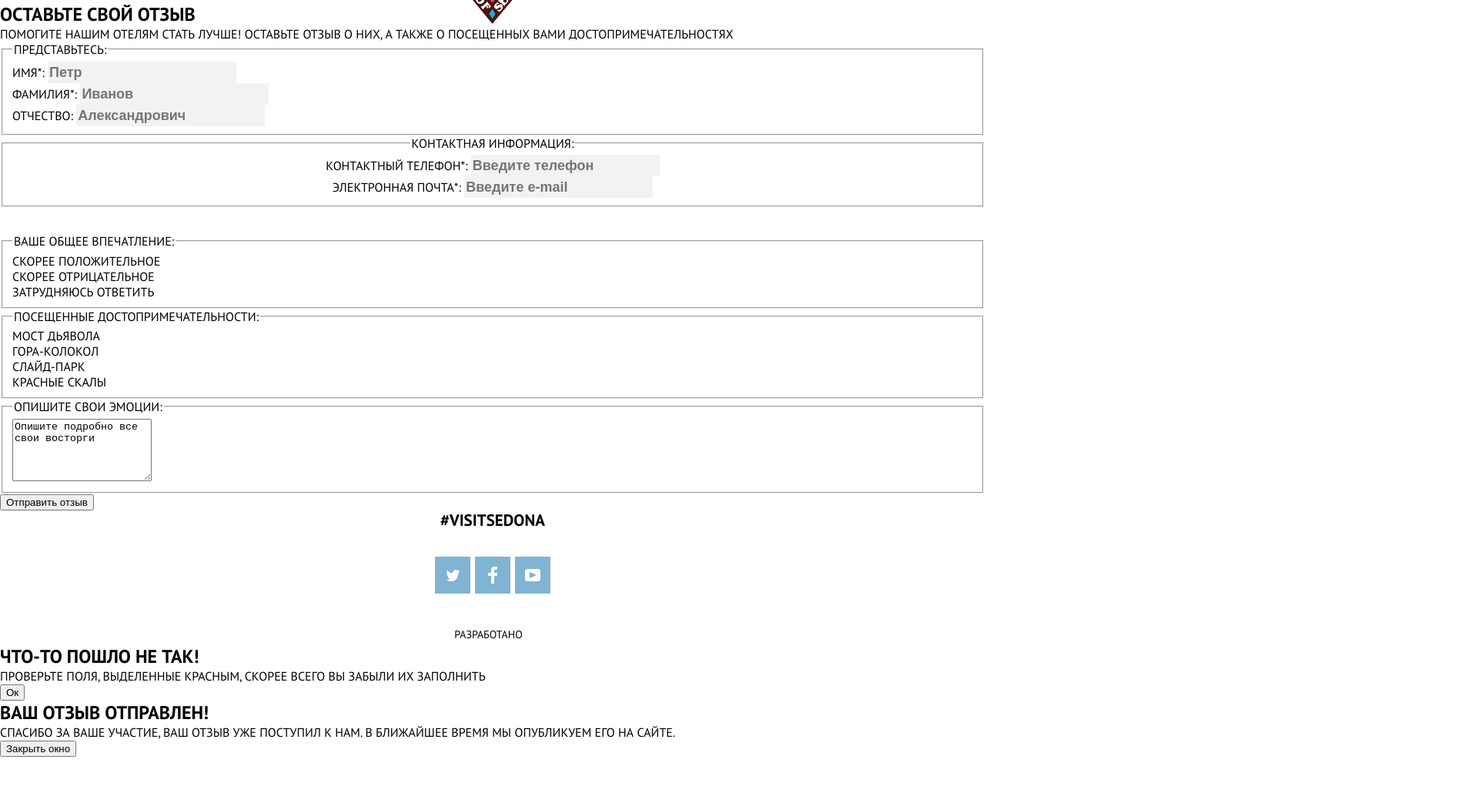
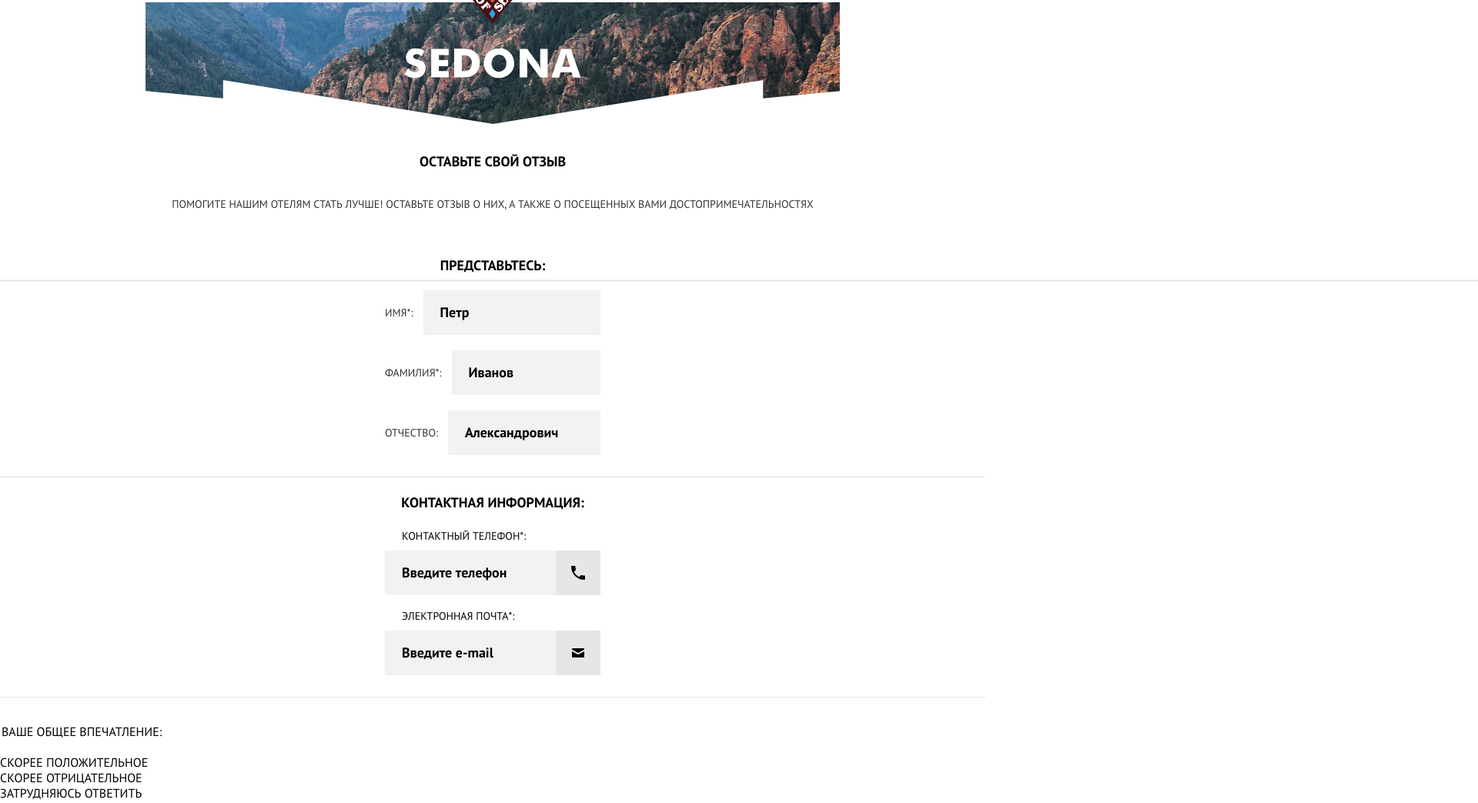
Before and after one commit to Sc00ter522/1664091-sedona-23, a plain HTML site: page source/form.html in a window 1280 px wide. Shown: the part 53-1096 px from the top of the page at 77% size, 1920 px wide, since content can reach past the window. Before the commit the page ends 1036 px from the top, so only its background shows below. Drawn offline with nearby package versions, Linux system fonts and the light colour scheme; files that its build step writes are made by us from their sources.

Commit message:
Выполняю стилизацию страниц

```diff
--- a/source/form.html
+++ b/source/form.html
@@ -7,7 +7,7 @@
     <link href="https://fonts.googleapis.com/css2?family=PT+Sans:wght@400;700&display=swap" rel="stylesheet">
     <meta name="viewport" content="width=device-width, initial-scale=1.0">
   </head>
-  <body class="page__body page-form">
+  <body class="page__body">
     <header class="page-header">
       <a class="page-header__navigation-logo">
         <img src="img/logotype-mobile.svg" width="102" height="84" alt="Логотип Седоны">
@@ -39,58 +39,69 @@
       </nav>
     </header>
     <main class="page-main">
+      <section class="welcome-inner">
+        <img class="welcome-inner__img" src="img/sedona.svg" alt="Седона">
+      </section>
       <h1 class="visually-hidden">Страница отзыва</h1>
-      <section class="page-main__header">
-        <h2>Оставьте свой отзыв</h2>
-        <p>Помогите нашим отелям стать лучше! Оставьте отзыв о них, а также о посещенных вами достопримечательностях</p>
+      <section class="info">
+        <h2 class="info__title">Оставьте свой отзыв</h2>
+        <p class="info__text">Помогите нашим отелям стать лучше! Оставьте отзыв о них, а также о посещенных вами достопримечательностях</p>
       </section>
       <section class="form">
         <form method="get" action="https://echo.htmlacademy.ru">
-          <div class="form-field">
+          <div class="form-fields">
             <h2 class="visually-hidden">Форма отзыва</h2>
-            <fieldset class="form-field__name name">
+            <fieldset class="form-field name">
+              <div class="form-field__content">
                 <legend class="name__legend">Представьтесь:</legend>
                 <ul class="name__list">
                   <li class="name__item">
-                  <label class="name__item--first-name" for="first-name">
-                    Имя*:
-                    <input class="name__item--first-input" type="text" name="first-name" id="first-name" placeholder="Петр" title="Ваше Имя" required>
+                    <label class="name__label" for="first-name">
+                      <span class="name__text">Имя*:</span>
+                      <input class="name__input" type="text" name="first-name" id="first-name" placeholder="Петр" title="Ваше Имя" required>
                     </label>
                   </li>
                   <li class="name__item">
-                  <label class="name__item--second-name" for="second-name">
-                    Фамилия*:
-                    <input class="name__item--second-input" type="text" name="second-name" id="second-name" placeholder="Иванов" title="Ваша Фамилия" required>
+                    <label class="name__label" for="second-name">
+                      <span class="name__text">Фамилия*:</span>
+                      <input class="name__input" type="text" name="second-name" id="second-name" placeholder="Иванов" title="Ваша Фамилия" required>
                     </label>
                   </li>
                   <li class="name__item">
-                  <label class="name__item--patronymic-name" for="patronymic-name">
-                    Отчество:
-                    <input class="name__item--patronymic-input" type="text" name="patronymic-name" id="patronymic-name" placeholder="Александрович" title="Ваше Отчество">
+                    <label class="name__label" for="patronymic-name">
+                      <span class="name__text">Отчество:</span>
+                      <input class="name__input" type="text" name="patronymic-name" id="patronymic-name" placeholder="Александрович" title="Ваше Отчество">
                     </label>
                   </li>
                 </ul>
+              </div>
             </fieldset>
-            <fieldset class="form-field__contacts contacts">
+            <fieldset class="form-field contacts">
+              <div class="form-field__content">
                 <legend class="contacts__legend">Контактная информация:</legend>
                 <ul class="contacts__list">
                   <li class="contacts__item">
-                  <label class="contacts__item--phone" for="phone">
-                    Контактный телефон*:
-                    <input class="contacts__item--phone-input" type="text" name="phone" id="phone" placeholder="Введите телефон" title="Ваш номер телефона" required>
-                    <div class="contacts__item--logo logo-phone"></div>
+                    <label class="contacts__label" for="phone">
+                      <span class="contacts__text">Контактный телефон*:</span>
+                      <div class="contacts__group">
+                        <input class="contacts__input" type="text" name="phone" id="phone" placeholder="Введите телефон" title="Ваш номер телефона" required>
+                        <button class="contacts__logo logo-phone"></button>
+                      </div>
                     </label>
                   </li>
                   <li class="contacts__item">
-                  <label class="contacts__item--mail" for="mail">
-                    Электронная почта*:
-                    <input class="contacts__item--mail-input" type="text" name="mail" id="mail" placeholder="Введите e-mail" title="Ваш e-mail" required>
-                    <div class="contacts__item--logo logo-mail"></div>
+                    <label class="contacts__label" for="mail">
+                      <span class="contacts__text">Электронная почта*:</span>
+                      <div class="contacts__group">
+                        <input class="contacts__input" type="text" name="mail" id="mail" placeholder="Введите e-mail" title="Ваш e-mail" required>
+                        <button class="contacts__logo logo-mail"></button>
+                      </div>
                     </label>
                   </li>
                 </ul>
+              </div>
             </fieldset>
-            <fieldset class="form-field__impress impress">
+            <fieldset class="form-field impress">
               <legend class="impress__legend">Ваше Общее впечатление:</legend>
               <ul class="impress__list">
                 <li class="impress__item">
@@ -116,7 +127,7 @@
                 </li>
               </ul>
             </fieldset>
-            <fieldset class="form-field__visited visited">
+            <fieldset class="form-field visited">
               <legend class="visited__legend">Посещенные достопримечательности:</legend>
               <ul class="visited__list">
                 <li class="visited__item">
@@ -149,7 +160,7 @@
                 </li>
               </ul>
             </fieldset>
-            <fieldset class="form-field__comment comment">
+            <fieldset class="form-field comment">
               <legend class="comment__legend">Опишите свои эмоции:</legend>
               <textarea class="comment__field" rows="5">Опишите подробно все свои восторги</textarea>
             </fieldset>
--- /dev/null
+++ b/source/less/form.less
@@ -0,0 +1,121 @@
+.form {
+  width: 100%;
+}
+
+.form-field {
+  width: 100%;
+  border: none;
+  border-bottom: 1px solid #e5e5e5;
+  .reset();
+  padding-top: 20px;
+  padding-bottom: 28px;
+}
+
+.form-field__content {
+  width: 280px;
+  margin: 0 auto;
+}
+
+.name__list,
+.contacts__list,
+.impress__list,
+.visited__list {
+  list-style: none;
+  .reset();
+}
+
+.name__input,
+.contacts__input {
+  background-color: #F2F2F2;
+  border: none;
+  font-weight: bold;
+  font-size: 18px;
+  line-height: 26px;
+  width: 100%;
+  flex-grow: 1;
+  height: 58px;
+  padding-left: 22px;
+  &::placeholder {
+    font-family: "PT Sans", Arial, sans-serif;
+    font-size: 18px;
+    color: black;
+  }
+}
+
+.name__legend {
+  font-weight: bold;
+  font-size: 18px;
+  line-height: 26px;
+  text-align: center;
+  margin-bottom: 19px;
+}
+
+.name__item:not(:last-child) {
+  margin-bottom: 20px;
+}
+
+.name__label {
+  display: flex;
+  flex-direction: row;
+  align-items: center;
+  justify-content: space-between;
+}
+
+.name__text {
+  font-size: 14px;
+  line-height: 26px;
+  color: #333;
+  margin-right: 13px;
+}
+
+.contacts__legend {
+  font-weight: bold;
+  font-size: 18px;
+  line-height: 26px;
+  text-align: center;
+  margin-bottom: 17px;
+}
+
+.contacts__item:not(:last-child) {
+  margin-bottom: 14px;
+}
+
+.contacts__label {
+  display: flex;
+  flex-direction: column;
+  justify-content: space-between;
+  align-items: flex-start;
+}
+
+.contacts__text {
+  font-size: 14px;
+  line-height: 26px;
+  margin-bottom: 6px;
+  margin-left: 22px;
+}
+
+.contacts__group {
+  position: relative;
+  width: 100%;
+}
+
+.logo-phone {
+  background-image: url("../img/phone.svg");
+}
+
+.logo-mail {
+  background-image: url("../img/mail.svg");
+}
+
+.contacts__logo {
+  position: absolute;
+  .reset();
+  outline: none;
+  width: 58px;
+  height: 58px;
+  border: none;
+  background-repeat: no-repeat;
+  background-color: #e6e6e6;
+  background-position: center;
+  right: 0;
+}
--- /dev/null
+++ b/source/less/info.less
@@ -0,0 +1,30 @@
+.info {
+  position: relative;
+  min-width: 306px;
+  min-height: 151px;
+  text-align: center;
+  padding-top: 36px;
+  padding-bottom: 16px;
+  &::after {
+    display: block;
+    content: "";
+    height: 1px;
+    width: 100%;
+    background-color: #e5e5e5;
+    position: absolute;
+    top: 203px;
+    transform: scale(2);
+  }
+}
+
+.info__title {
+  font-size: 18px;
+  line-height: 26px;
+  margin-bottom: 30px;
+}
+
+.info__text {
+  font-size: 14px;
+  line-height: 24px;
+  color: #333;
+}
--- a/source/less/page-form.less
+++ /dev/null
@@ -1,20 +0,0 @@
-.name__list,
-.contacts__list,
-.impress__list,
-.visited__list {
-  list-style: none;
-  margin: 0;
-  padding: 0;
-}
-
-.name__item--first-input,
-.name__item--second-input,
-.name__item--patronymic-input,
-.contacts__item--phone-input,
-.contacts__item--mail-input {
-  background-color: #F2F2F2;
-  border: none;
-  font-weight: bold;
-  font-size: 18px;
-  line-height: 26px;
-}
--- a/source/less/style.less
+++ b/source/less/style.less
@@ -9,5 +9,6 @@
 @import "gallery.less";
 @import "control.less";
 @import "page-catalog.less";
-@import "page-form.less";
+@import "info.less";
+@import "form.less";
 @import "footer.less";
```
Also changed, not shown: source/img/choice_empty.svg (added), source/img/choice_full.svg (added), source/img/mail.svg (added), source/img/phone.svg (added), source/img/radio_empty.svg (added), source/img/radio_full.svg (added). Lines whose indentation alone changed are shown as unchanged.
